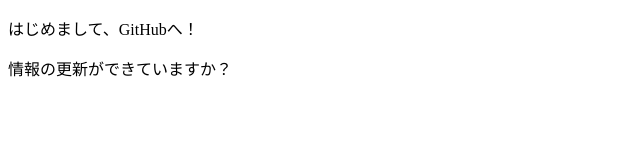
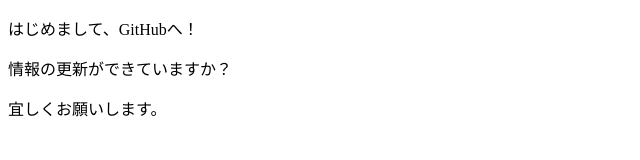
Before and after one commit to aoyoshi0823/www, a plain HTML site: page index.html in a window 1280 px wide. Shown: the whole page, without its empty margins (0-640 px from the left). Drawn offline with Linux system fonts and the light colour scheme.

Commit message:
Update index.html

```diff
--- a/index.html
+++ b/index.html
@@ -11,6 +11,7 @@
 <body>
     <p>はじめまして、GitHubへ！</p>
   <p>情報の更新ができていますか？</p>
+    <p>宜しくお願いします。</p>
 </body>
 
 </html>
```
